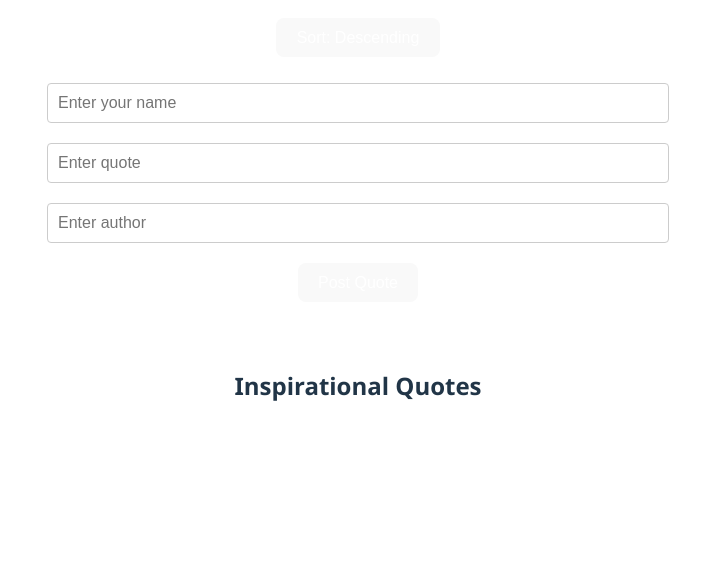
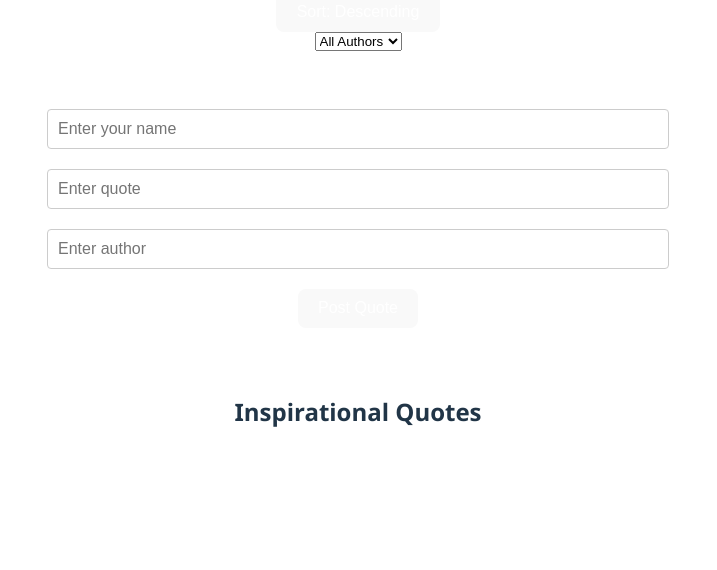
Before and after one commit to kwingham/motivating-quotes, a website built with Vite: page client/index.html in a window 1280 px wide. Shown: the part 230-800 px from the top of the page, without its empty margins (282-999 px from the left). Built offline with nearby package versions, Linux system fonts and the light colour scheme; no server answers.

Commit message:
filter by author - html

```diff
--- a/client/index.html
+++ b/client/index.html
@@ -9,7 +9,17 @@
   </head>
   <body>
     <h1>Post an Inspirational Quote</h1>
+    <!-- Sort button -->
     <button id="sort-button">Sort: Descending</button>
+    <!-- Author dropdown for filtering quotes by author -->
+    <select id="author-dropdown">
+      <option value="">All Authors</option>
+      <!-- Default option to show all quotes -->
+    </select>
+    <!-- Quote list -->
+    <ul id="quote-list">
+      <!-- Quotes will be dynamically inserted here -->
+    </ul>
     <form id="quote-form">
       <input
         type="text"
```
